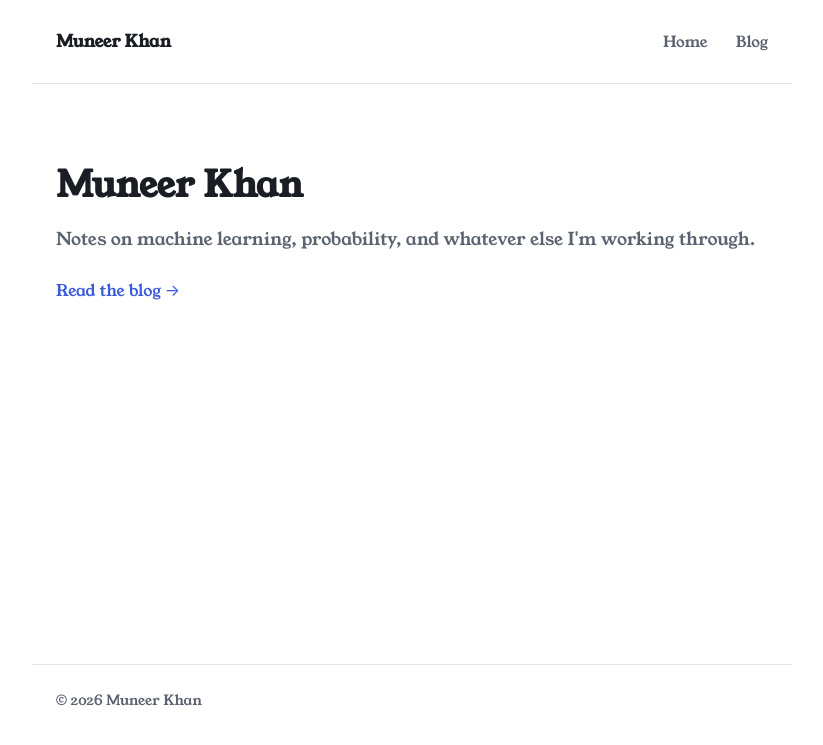
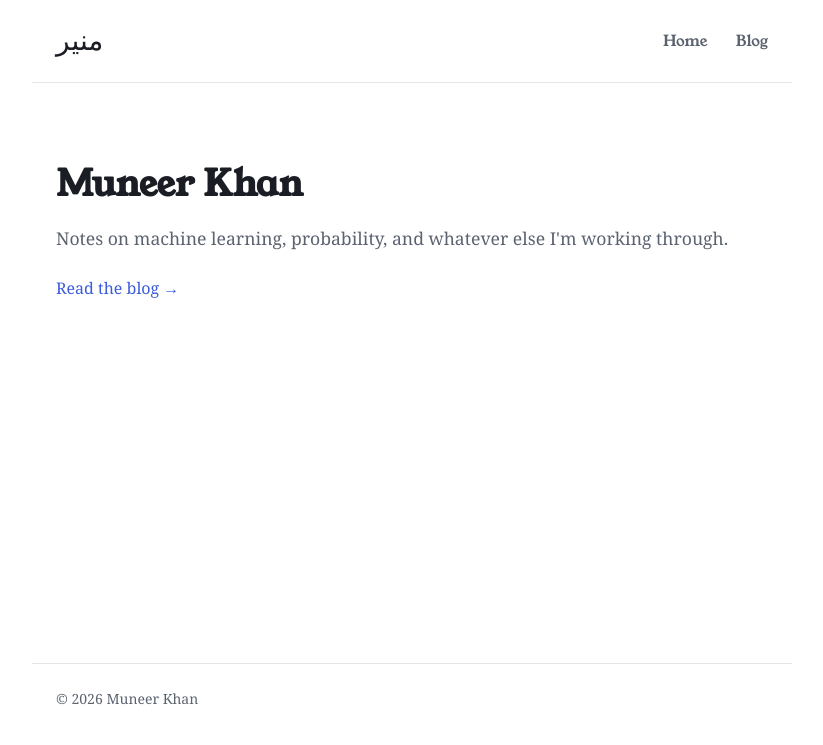
Before and after one commit to munkhan3/munkhan3.github.io, a Jekyll site: the page built from index.html, in a window 1280 px wide. Shown: the top 745 px of the page, without its empty margins (228-1051 px from the left). Built offline with Jekyll 4.4.1, drawn with Linux system fonts in a browser that asks for light colours; some web fonts are replaced.

Commit message:
font changes

```diff
--- a/_includes/head.html
+++ b/_includes/head.html
@@ -2,8 +2,7 @@
 <meta name="viewport" content="width=device-width, initial-scale=1.0">
 <link rel="preconnect" href="https://fonts.googleapis.com">
 <link rel="preconnect" href="https://fonts.gstatic.com" crossorigin>
-<link href="https://fonts.googleapis.com/css2?family=DM+Serif+Text:ital@0;1&family=Emblema+One&family=Limelight&family=Permanent+Marker&family=Staatliches&family=Young+Serif&display=swap" rel="stylesheet">
-<link href="https://fonts.googleapis.com/css2?family=Inter:wght@400;500;600;700&family=EB+Garamond:ital,wght@0,400;0,500;0,600;0,700;1,400;1,600&display=swap" rel="stylesheet">
+<link href="https://fonts.googleapis.com/css2?family=Young+Serif&family=Alice&family=Rakkas&display=swap" rel="stylesheet">
 <title>{% if page.title %}{{ page.title }} · {% endif %}{{ site.title }}</title>
 <link rel="stylesheet" href="{{ '/assets/css/styles.css' | relative_url }}">
 {% if page.layout == "blog-post" %}
--- a/_includes/nav.html
+++ b/_includes/nav.html
@@ -1,5 +1,5 @@
 <nav class="site-nav">
-  <a class="site-nav-brand" href="{{ '/' | relative_url }}">{{ site.title }}</a>
+  <a class="site-nav-brand" href="{{ '/' | relative_url }}">منير</a>
   <div class="site-nav-links">
     <a href="{{ '/' | relative_url }}">Home</a>
     <a href="{{ '/blogs/' | relative_url }}">Blog</a>
--- a/assets/css/styles.css
+++ b/assets/css/styles.css
@@ -12,8 +12,10 @@ img, picture { max-width: 100%; display: block; }
   --color-border: #e3e5e9;
   --color-accent: #3b5bdb;
   --color-accent-muted: #eef1fd;
-  --font-sans: "Young Serif", -apple-system, BlinkMacSystemFont, "Segoe UI", Roboto, Helvetica, Arial, sans-serif;  --font-mono: ui-monospace, SFMono-Regular, "SF Mono", Menlo, Consolas, monospace;
-  --font-serif: "EB Garamond", Georgia, "Times New Roman", serif;
+  --font-sans: "Alice", Georgia, "Times New Roman", serif;
+  --font-mono: ui-monospace, SFMono-Regular, "SF Mono", Menlo, Consolas, monospace;
+  --font-serif: "Alice", Georgia, "Times New Roman", serif;
+  --font-heading: "Young Serif", Georgia, "Times New Roman", serif;
 }
 
 @media (prefers-color-scheme: dark) {
@@ -40,6 +42,8 @@ body {
 a { color: var(--color-accent); text-decoration: none; }
 a:hover { text-decoration: underline; }
 
+h1, h2, h3, h4, h5, h6 { font-family: var(--font-heading); }
+
 /* Layout */
 .site-nav, main, .site-footer {
   max-width: 760px;
@@ -51,7 +55,7 @@ a:hover { text-decoration: underline; }
 .site-nav {
   display: flex;
   justify-content: space-between;
-  align-items: center;
+  align-items: baseline;
   padding-top: 1.75rem;
   padding-bottom: 1.75rem;
   border-bottom: 1px solid var(--color-border);
@@ -59,12 +63,16 @@ a:hover { text-decoration: underline; }
 }
 
 .site-nav-brand {
-  font-weight: 600;
+  font-family: "Rakkas", var(--font-heading);
   color: var(--color-text);
-  font-size: 1.05rem;
+  font-size: 1.75rem;
+  line-height: 0;
+  display: inline-block;
+  transform: translateY(4px);
 }
 
 .site-nav-links a {
+  font-family: var(--font-heading);
   color: var(--color-text-muted);
   margin-left: 1.5rem;
   font-size: 0.95rem;
@@ -118,11 +126,12 @@ main { min-height: 60vh; padding-bottom: 4rem; }
 }
 
 /* Single post */
-.post-header { margin-bottom: 2.5rem; }
 .post {
   font-family: var(--font-serif);
   font-size: 1.1rem;
 }
+
+.post-header { margin-bottom: 2.5rem; }
 
 .post-meta {
   font-size: 0.85rem;
```
